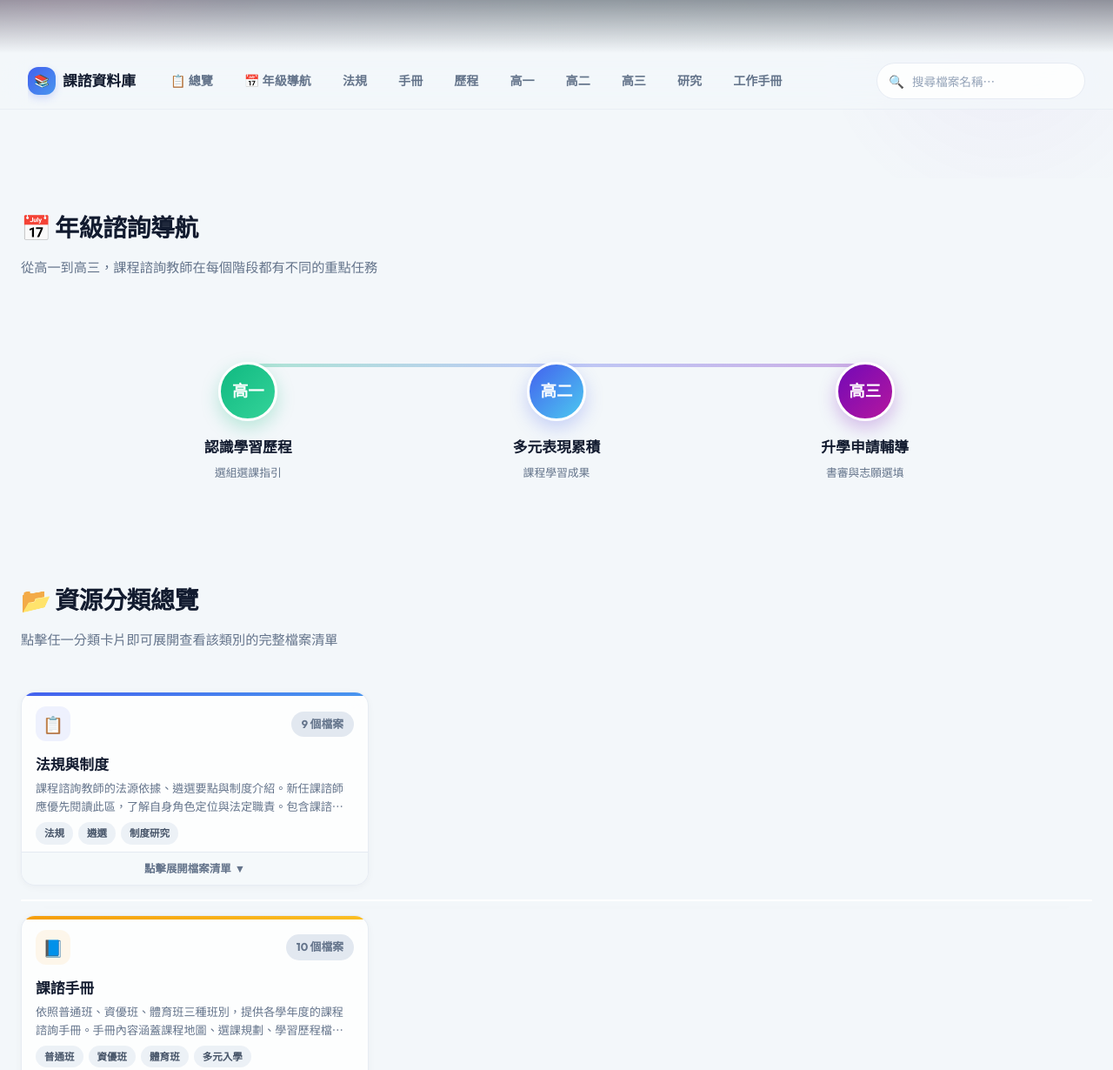
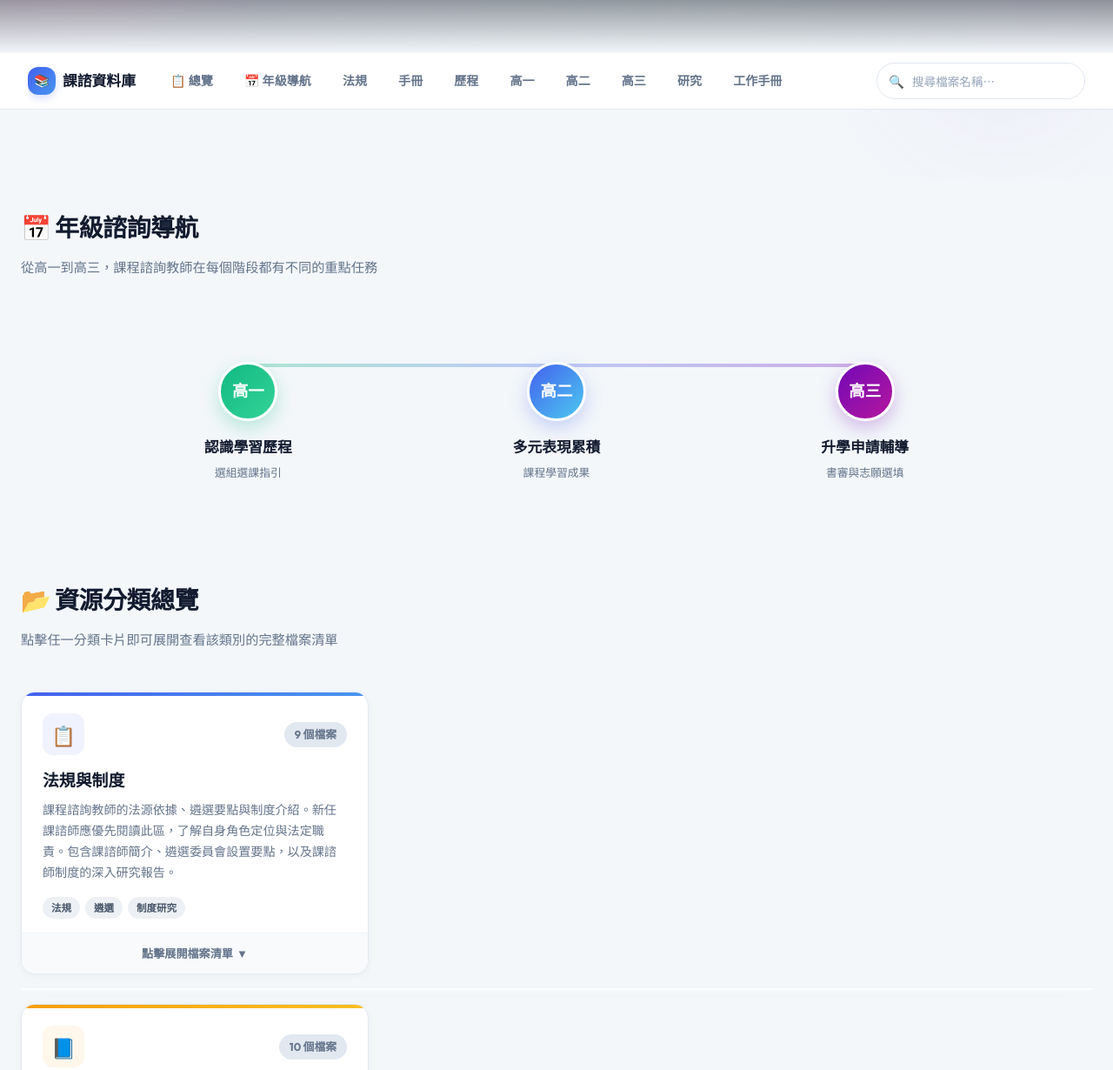
Before and after one commit to froglssh/lssh-course-counselor-db, a plain HTML site: page index.html in a window 1280 px wide. Shown: the part 515-1745 px from the top of the page at 87% size. Drawn offline with Linux system fonts and the light colour scheme.

Commit message:
style: adjust nav and card styles to match screenshots exactly

```diff
--- a/index.html
+++ b/index.html
@@ -31,8 +31,8 @@
     --c-orange:     #F97316;
 
     --c-bg-light:   #F3F7FA;
-    --c-card-bg:    rgba(255, 255, 255, 0.8);
-    --c-card-border: rgba(226, 232, 240, 0.8);
+    --c-card-bg:    #ffffff;
+    --c-card-border: #e2e8f0;
 
     /* ── Typography ── */
     --font-display: 'Outfit', 'Noto Sans TC', sans-serif;
@@ -401,18 +401,16 @@ body::after {
     position: sticky;
     top: 0;
     z-index: 100;
-    background: rgba(243, 247, 250, 0.75);
-    backdrop-filter: blur(20px) saturate(1.8);
-    -webkit-backdrop-filter: blur(20px) saturate(1.8);
-    border-bottom: 1px solid rgba(226, 232, 240, 0.6);
+    background: #ffffff;
+    border-bottom: 1px solid #e2e8f0;
     padding: 0 var(--space-xl);
     transition: all 0.3s var(--ease-out);
 }
 
 .sticky-nav.scrolled {
-    background: rgba(255, 255, 255, 0.85);
-    box-shadow: 0 10px 30px rgba(15, 26, 46, 0.05);
-    border-bottom-color: rgba(226, 232, 240, 0.8);
+    background: #ffffff;
+    box-shadow: 0 4px 12px rgba(15, 26, 46, 0.04);
+    border-bottom-color: #e2e8f0;
 }
 
 .nav-inner {
@@ -575,8 +573,6 @@ body::after {
 .category-card {
     position: relative;
     background: var(--c-card-bg);
-    backdrop-filter: blur(12px);
-    -webkit-backdrop-filter: blur(12px);
     border-radius: var(--radius-lg);
     border: 1px solid var(--c-card-border);
     overflow: hidden;
@@ -601,8 +597,9 @@ body::after {
 }
 
 .category-card:hover {
-    transform: translateY(-6px) scale(1.01);
-    border-color: rgba(255, 255, 255, 0.6);
+    transform: translateY(-4px);
+    box-shadow: var(--shadow-md);
+    border-color: #cbd5e1;
 }
 
 /* Glowing Aura Shadows on Hover */
@@ -641,7 +638,7 @@ body::after {
 .category-card[data-color="navy"]::before    { background: linear-gradient(90deg, var(--c-navy-mid), var(--c-indigo)); }
 
 .card-body {
-    padding: var(--space-md) var(--space-md) var(--space-sm);
+    padding: var(--space-lg) var(--space-lg) var(--space-md);
 }
 
 .card-icon-row {
@@ -652,12 +649,12 @@ body::after {
 }
 
 .card-icon {
-    width: 40px; height: 40px;
+    width: 48px; height: 48px;
     border-radius: var(--radius-md);
     display: flex;
     align-items: center;
     justify-content: center;
-    font-size: 1.2rem;
+    font-size: 1.4rem;
 }
 
 .category-card[data-color="indigo"] .card-icon  { background: rgba(67, 97, 238, 0.08); }
@@ -681,20 +678,20 @@ body::after {
 
 .card-title {
     font-family: var(--font-display);
-    font-size: 1.05rem;
+    font-size: 1.18rem;
     font-weight: 800;
     color: var(--c-navy-mid);
-    margin-bottom: 4px;
-    line-height: 1.35;
+    margin-bottom: var(--space-sm);
+    line-height: 1.4;
 }
 
 .card-desc {
-    font-size: 0.82rem;
+    font-size: 0.88rem;
     color: #64748B;
-    line-height: 1.6;
-    margin-bottom: var(--space-sm);
+    line-height: 1.7;
+    margin-bottom: var(--space-md);
     display: -webkit-box;
-    -webkit-line-clamp: 2;
+    -webkit-line-clamp: 5;
     -webkit-box-orient: vertical;
     overflow: hidden;
 }
@@ -719,10 +716,10 @@ body::after {
     align-items: center;
     justify-content: center;
     gap: var(--space-xs);
-    padding: 8px;
-    background: rgba(241, 245, 249, 0.6);
-    border-top: 1px solid var(--c-card-border);
-    font-size: 0.78rem;
+    padding: 12px;
+    background: #f8fafc;
+    border-top: 1px solid #f1f5f9;
+    font-size: 0.82rem;
     color: #64748B;
     font-weight: 600;
     transition: all 0.25s ease;
```
